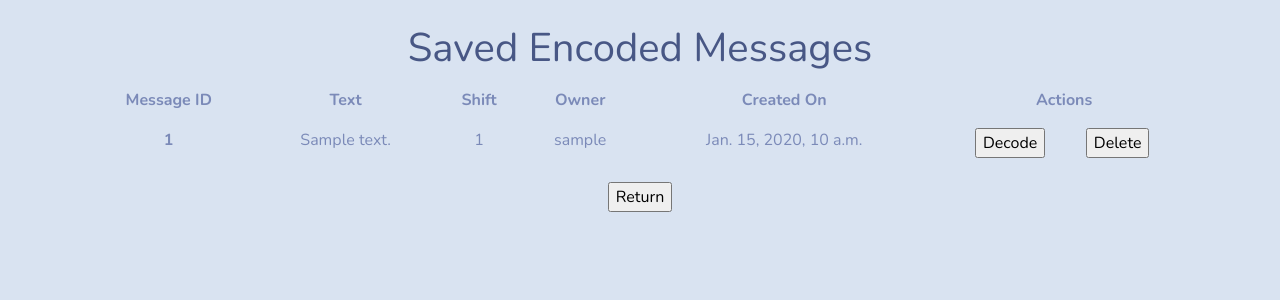
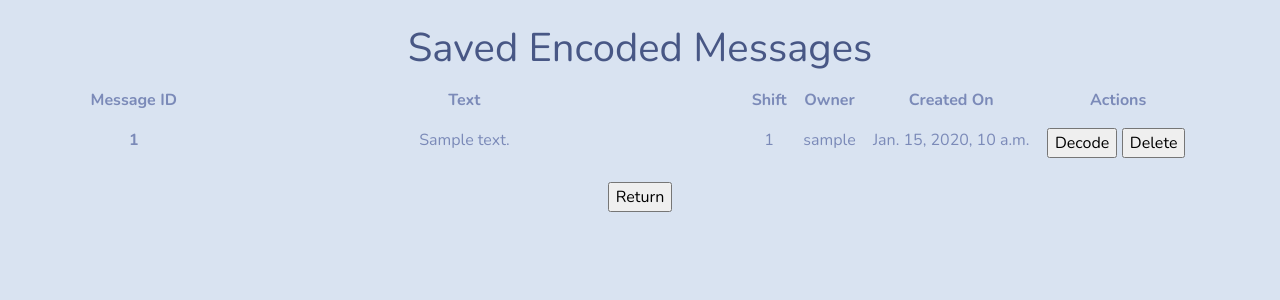
Before and after one commit to NicoGiuliani/caesar-cipher, a Django app: a page that uses templates/view.html in a window 1280 px wide. Shown: the top 300 px of the page. Run offline with Django 4.2, Linux system fonts and the light colour scheme; a user stored in the database is signed in; tables that the repository leaves empty hold one stand-in row (values such as "Sample post"); some libraries are stand-ins or nearby versions.

Commit message:
Fixed spacing on table

```diff
--- a/templates/view.html
+++ b/templates/view.html
@@ -9,7 +9,7 @@
                 <thead>
                     <tr>
                         <th scope="col">Message ID</th>
-                        <th scope="col">Text</th>
+                        <th scope="col" class='w-50'>Text</th>
                         <th scope="col">Shift</th>
                         <th scope="col">Owner</th>
                         <th scope="col">Created On</th>
```
